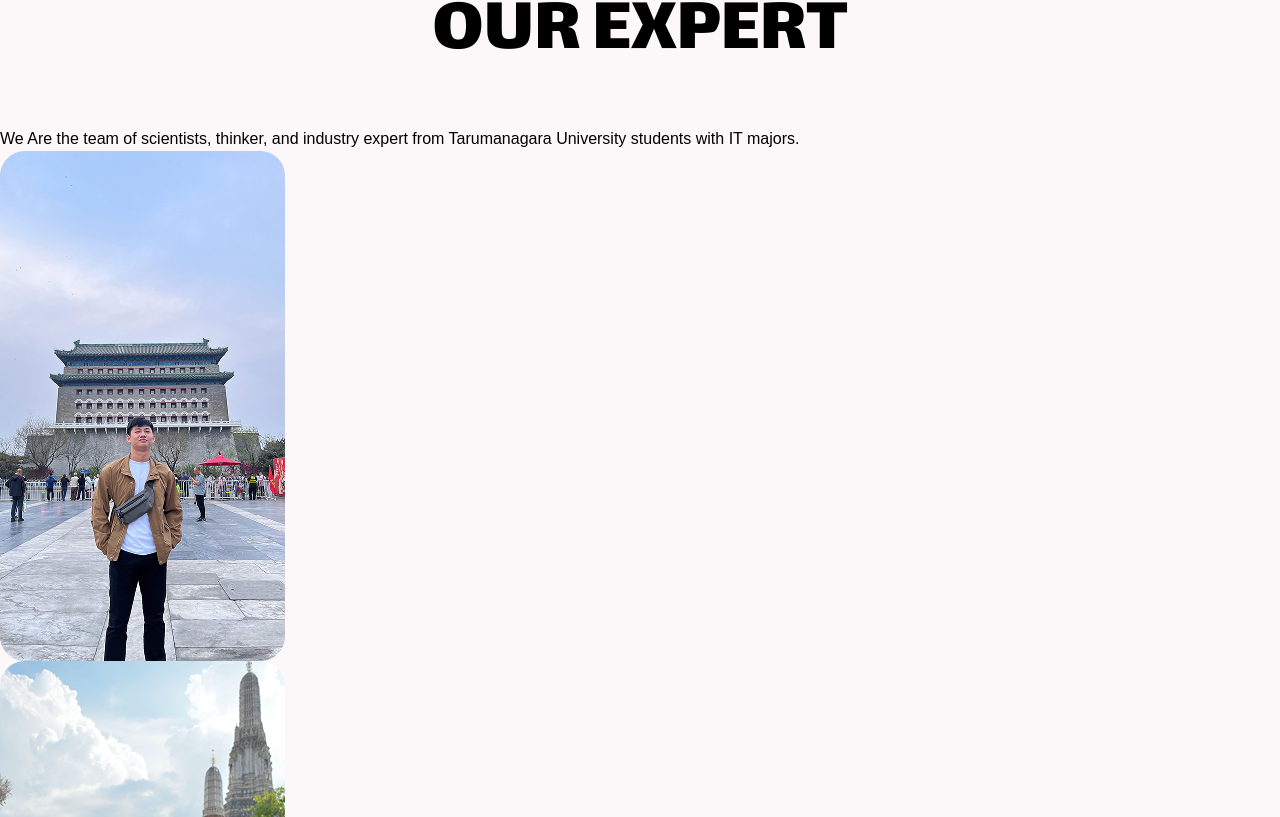
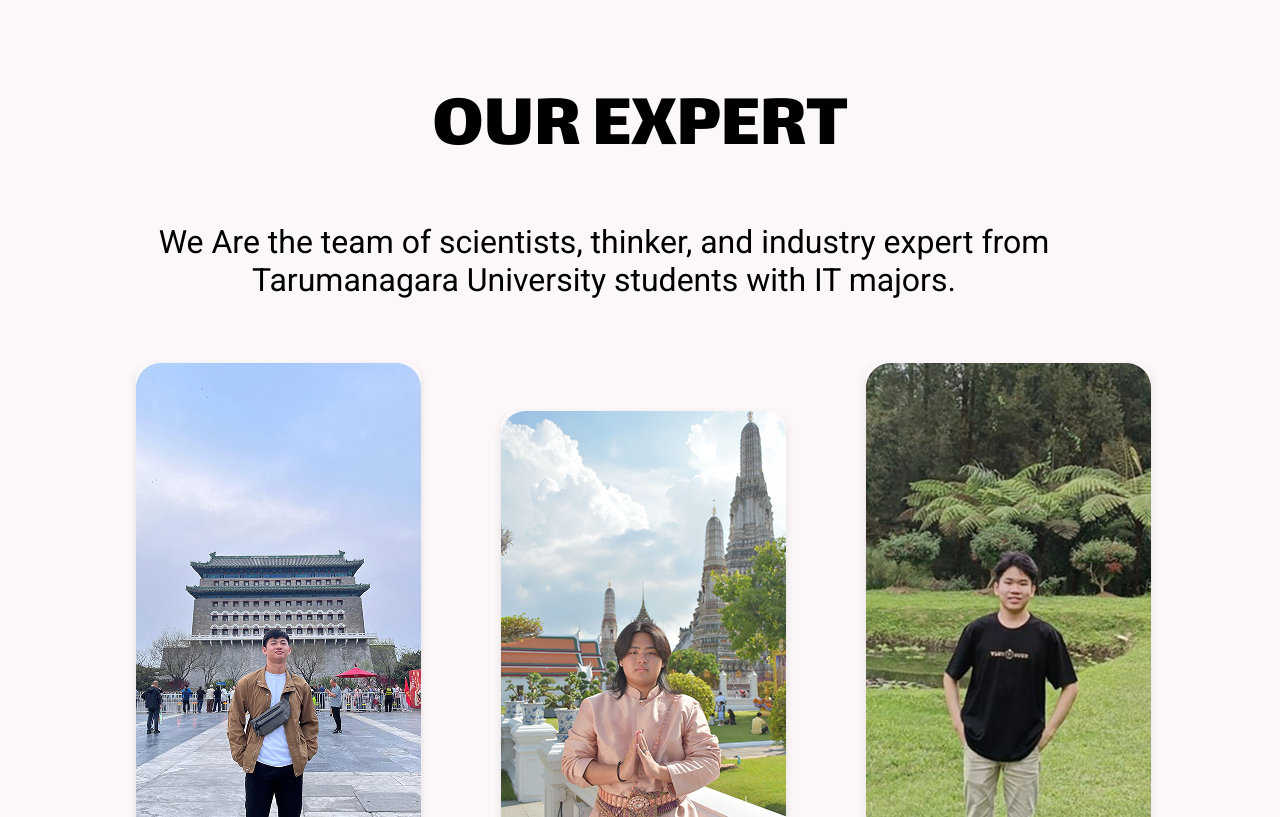
Before and after one commit to BoviliusMeidi/PharmaCheck, a Next.js app: page /about in a window 1280 px wide. Shown: the part 3343-4160 px from the top of the page. Built offline with nearby package versions, Linux system fonts and the light colour scheme.

Commit message:
style : add about fifth page style

```diff
--- a/src/app/about/about.css
+++ b/src/app/about/about.css
@@ -35,6 +35,13 @@ body {
   padding: 3rem 2rem;
   max-width: 1083px;
   margin: 0 auto;
+}
+
+.about-fifth-page {
+  flex: 1;
+  padding: 3rem 2rem;
+  max-width: 1083px;
+  margin: 3rem auto;
 }
 
 .about-title {
@@ -151,3 +158,46 @@ body {
   display: flex;
   flex-direction: column;
 }
+
+.about-expert-text {
+  width: 947px;
+  color: #000;
+  text-align: center;
+  font-family: var(--font-description);
+  font-size: 32px;
+  font-style: normal;
+  font-weight: 400;
+  line-height: normal;
+  margin-bottom: 4rem;
+}
+
+.about-image-row {
+  width: 1025px;
+  display: flex;
+  justify-content: center;
+  gap: 5rem;
+  margin-top: 2rem;
+  flex-wrap: wrap;
+}
+
+.about-image-Bovi img {
+  width: 285px;
+  height: 510px;
+  border-radius: 1rem;
+  box-shadow: 0 4px 10px rgba(0, 0, 0, 0.1);
+}
+
+.about-image-Hans img {
+  margin-top: 3rem;
+  width: 285px;
+  height: 510px;
+  border-radius: 1rem;
+  box-shadow: 0 4px 10px rgba(0, 0, 0, 0.1);
+}
+
+.about-image-Dec img {
+  width: 285px;
+  height: 510px;
+  border-radius: 1rem;
+  box-shadow: 0 4px 10px rgba(0, 0, 0, 0.1);
+}
```
